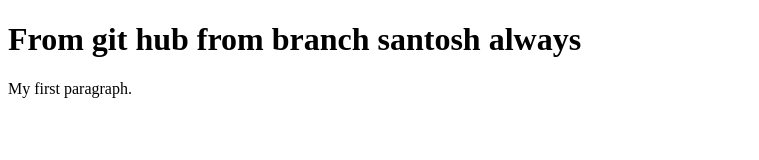
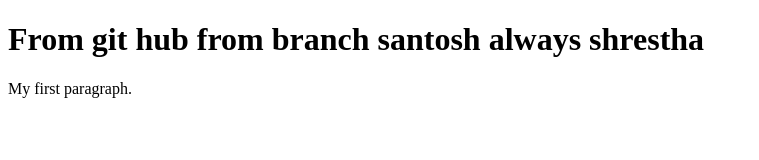
Before and after one commit to santoshmalyala/Shresta, a plain HTML site: page index.html in a window 1280 px wide. Shown: the whole page, without its empty margins (0-759 px from the left). Drawn offline with Linux system fonts and the light colour scheme.

Commit message:
Update index.html

```diff
--- a/index.html
+++ b/index.html
@@ -2,7 +2,7 @@
 <html>
 <body>
 
-<h1>From git hub from branch santosh always</h1>
+<h1>From git hub from branch santosh always shrestha</h1>
 
 <p>My first paragraph.</p>
 
```
